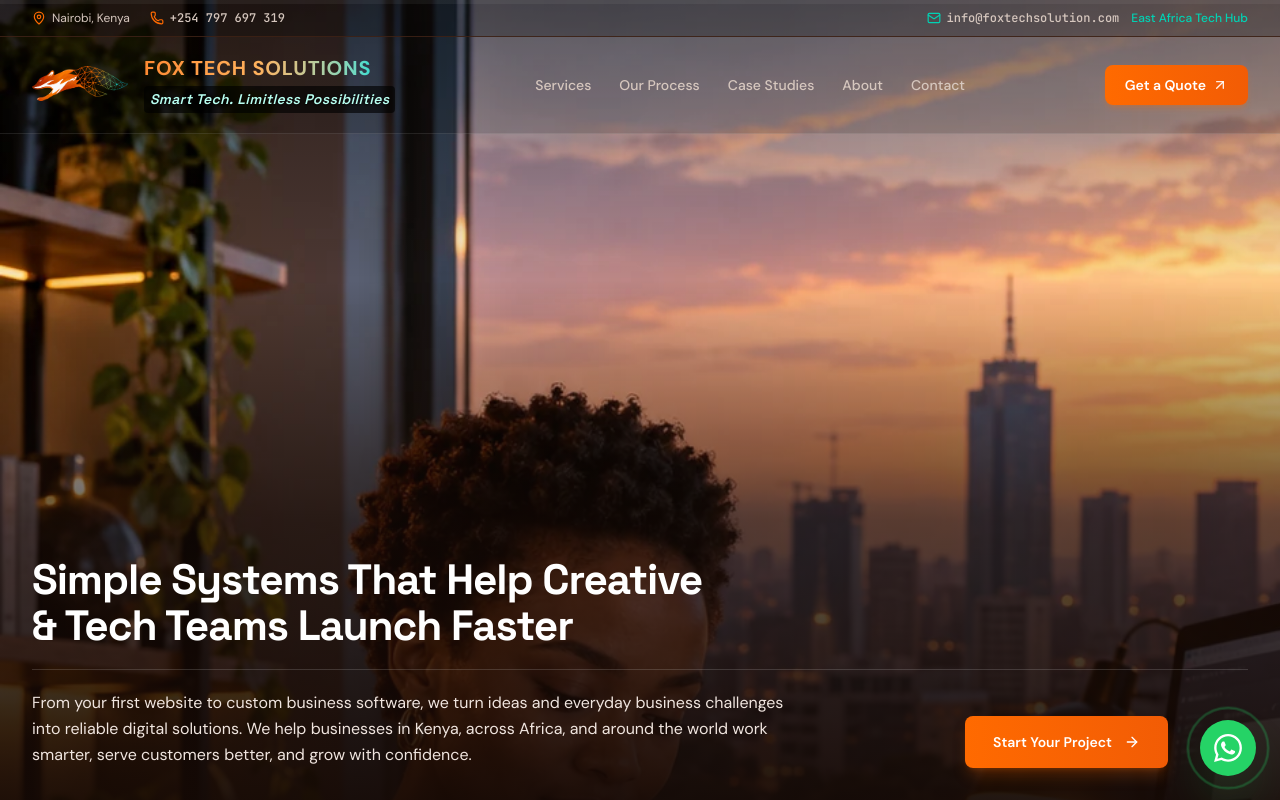
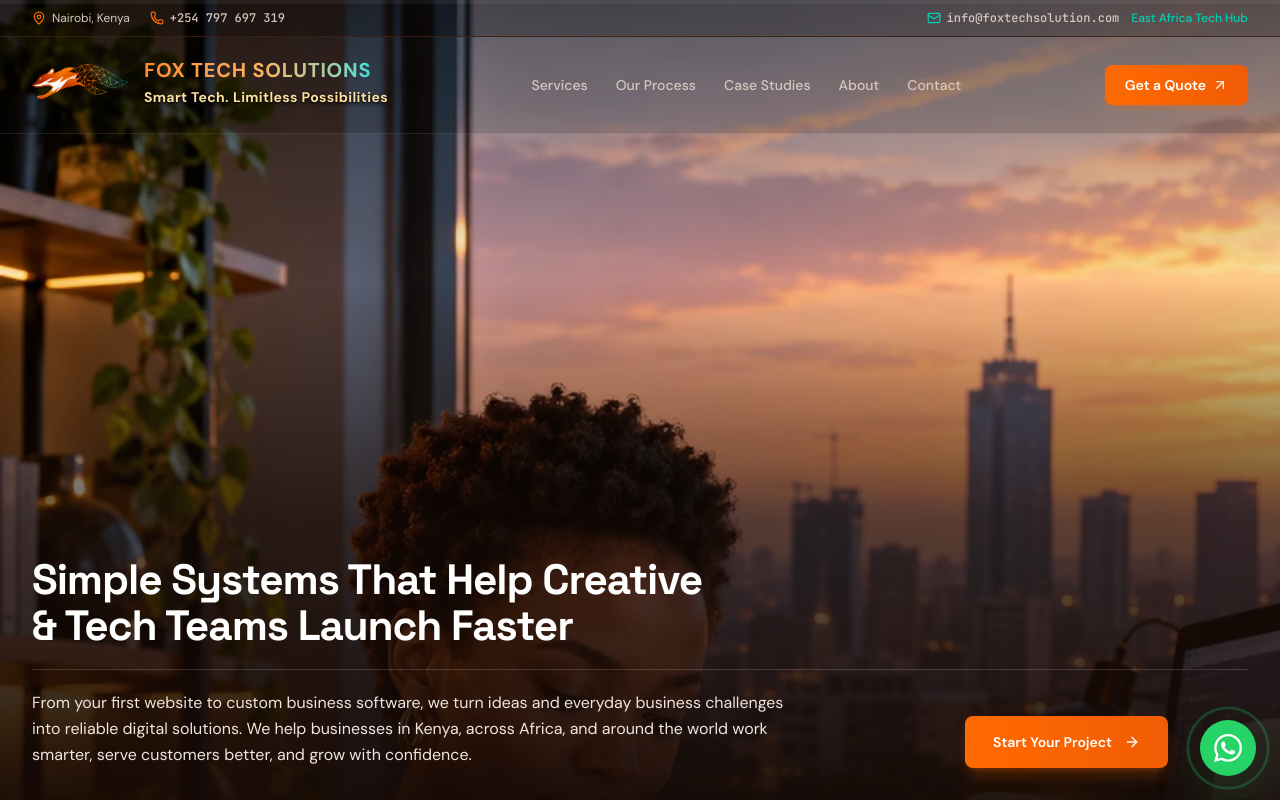
Before and after one commit to johnorengo/Fox-Tech-Portfolio, a React (Vite) app: page / in a window 1280 px wide. Shown: the top 800 px of the page. Built offline with nearby package versions, Linux system fonts and the light colour scheme.

Commit message:
Show tagline as plain gold text without background

```diff
--- a/src/components/FoxTechLogo.tsx
+++ b/src/components/FoxTechLogo.tsx
@@ -9,7 +9,7 @@ export const FoxTechLogo: React.FC<FoxTechLogoProps> = ({ className = '' }) => (
     <img src="/fox-tech-symbol.png?v=transparent" alt="" className="fox-brand-symbol" />
     <span className="flex flex-col items-start gap-1">
       <span className="text-xs min-[380px]:text-sm font-bold tracking-[0.04em] text-[#ff8a32] bg-gradient-to-r from-[#ff8a32] via-[#ffb15c] to-[#36ddcf] bg-clip-text [-webkit-text-fill-color:transparent] sm:text-xl">FOX TECH SOLUTIONS</span>
-      <span className="fox-brand-tagline inline-flex max-w-[10rem] flex-wrap gap-x-1 rounded bg-black/65 px-1.5 py-1 text-[11px] font-semibold italic leading-snug tracking-wide text-[#b8fff1] min-[380px]:text-xs sm:max-w-none sm:text-sm">
+      <span className="fox-brand-tagline inline-flex max-w-[10rem] flex-wrap gap-x-1 text-[11px] font-bold leading-snug tracking-wide text-[#ffe0a3] min-[380px]:text-xs sm:max-w-none sm:text-sm">
         <span>Smart Tech.</span><span className="whitespace-nowrap">Limitless Possibilities</span>
       </span>
     </span>
--- a/src/index.css
+++ b/src/index.css
@@ -99,7 +99,7 @@
   50% { opacity: 1; }
 }
 
-.fox-brand-tagline { font-family: var(--font-display); text-shadow: 0 1px 3px #000; }
+.fox-brand-tagline { font-family: var(--font-sans); text-shadow: 0 1px 2px #000, 0 2px 5px rgba(0, 0, 0, .8); }
 .whatsapp-beacon::before {
   content: '';
   position: absolute;
```
